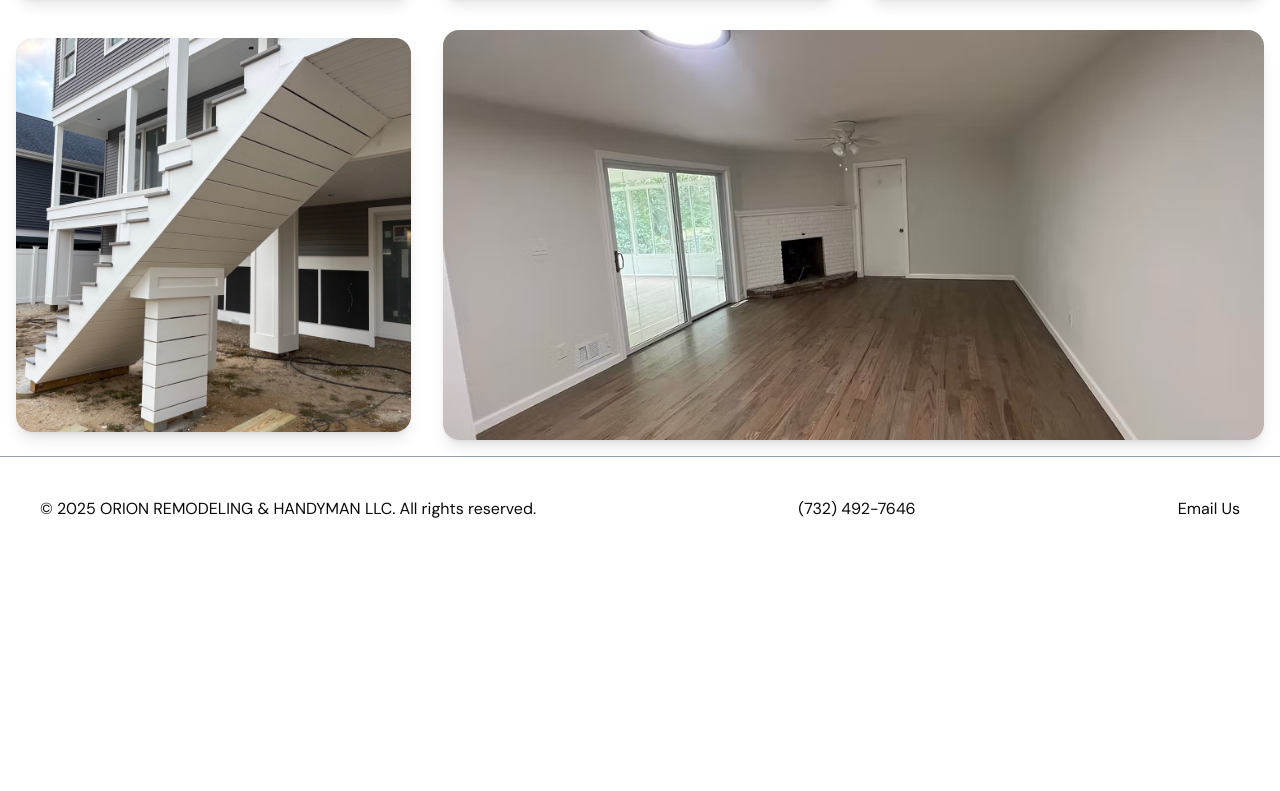
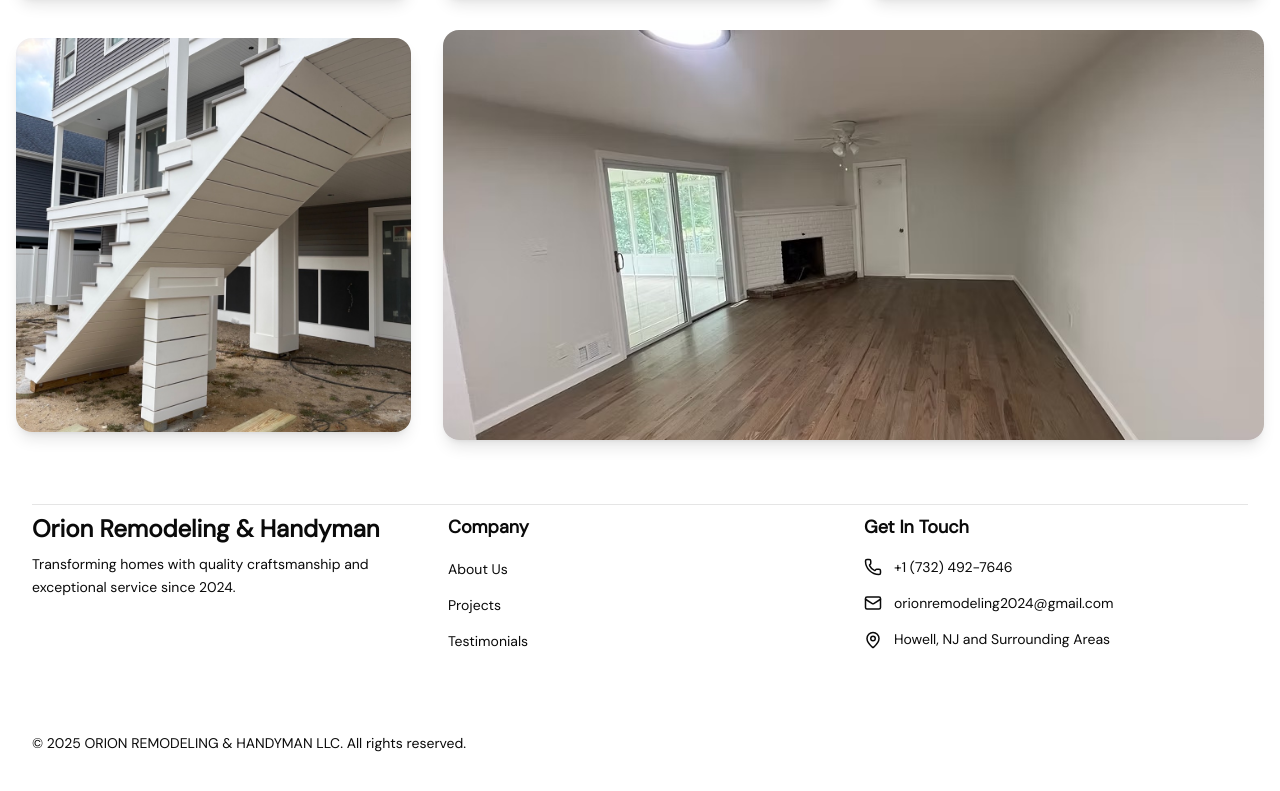
Before and after one commit to arbiosu/orion, a Next.js app: page / in a window 1280 px wide. Shown: the part 8432-9223 px from the top of the page. Before the commit the page ends 8993 px from the top, so only its background shows below. Built offline with nearby package versions, Linux system fonts and the light colour scheme.

Commit message:
update footer

```diff
--- a/src/components/footer.tsx
+++ b/src/components/footer.tsx
@@ -1,15 +1,83 @@
 import Link from 'next/link';
+import { Mail, Phone, MapPin } from 'lucide-react';
+
+const links = [
+  {
+    label: 'About Us',
+    href: '#about',
+  },
+  {
+    label: 'Projects',
+    href: '#projects',
+  },
+  {
+    label: 'Testimonials',
+    href: '#testimonials',
+  },
+];
 
 export default function Footer() {
   return (
-    <footer className='container mx-auto mt-4 max-w-7xl border-t border-gray-400 p-10'>
-      <div className='font-main flex flex-col'>
-        <div className='flex justify-between'>
-          <p> © 2025 ORION REMODELING & HANDYMAN LLC. All rights reserved.</p>
-          <Link href='tel:7324927646'>(732) 492-7646</Link>
-          <Link href='mailto:orionremodeling2024@gmail.com'>Email Us</Link>
+    <footer className='font-main'>
+      <div className='mx-auto max-w-7xl px-4 py-16 sm:px-6 lg:px-8'>
+        <div className='mb-2 border-t' />
+        <div className='mb-12 grid grid-cols-1 gap-8 md:grid-cols-3'>
+          <div className='flex flex-col gap-4'>
+            <div>
+              <h3 className='mb-2 text-2xl font-bold'>
+                Orion Remodeling & Handyman
+              </h3>
+              <p className='text-sm leading-relaxed'>
+                Transforming homes with quality craftsmanship and exceptional
+                service since 2024.
+              </p>
+            </div>
+          </div>
+
+          <div>
+            <h4 className='mb-4 text-lg font-semibold'>Company</h4>
+            <ul className='space-y-3'>
+              {links.map((link) => (
+                <li key={link.label}>
+                  <Link href={link.href} className='text-sm transition-colors'>
+                    {link.label}
+                  </Link>
+                </li>
+              ))}
+            </ul>
+          </div>
+
+          <div>
+            <h4 className='mb-4 text-lg font-semibold'>Get In Touch</h4>
+            <div className='space-y-4'>
+              <Link
+                href='tel:+17324927646'
+                className='flex items-center gap-3 text-sm transition-colors'
+              >
+                <Phone size={18} className='shrink-0' />
+                <span>+1 (732) 492-7646</span>
+              </Link>
+              <Link
+                href='mailto:orionremodeling2024@gmail.com'
+                className='flex items-center gap-3 text-sm transition-colors'
+              >
+                <Mail size={18} className='shrink-0' />
+                <span>orionremodeling2024@gmail.com</span>
+              </Link>
+              <div className='flex items-start gap-3 text-sm'>
+                <MapPin size={18} className='mt-0.5 shrink-0' />
+                <span>Howell, NJ and Surrounding Areas</span>
+              </div>
+            </div>
+          </div>
         </div>
-        <p className='font-main'></p>
+
+        <div className='flex flex-col items-center justify-between gap-4 pt-8 text-sm md:flex-row'>
+          <p>
+            &copy; {new Date().getFullYear()} ORION REMODELING & HANDYMAN LLC.
+            All rights reserved.
+          </p>
+        </div>
       </div>
     </footer>
   );
```
